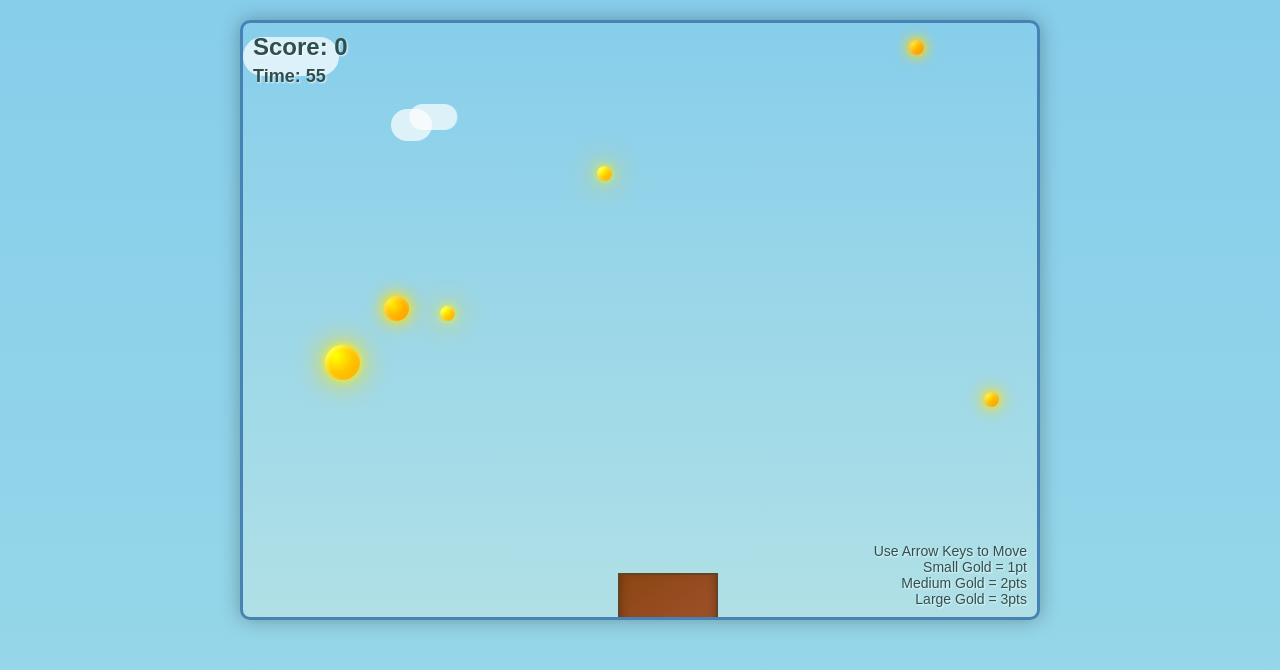
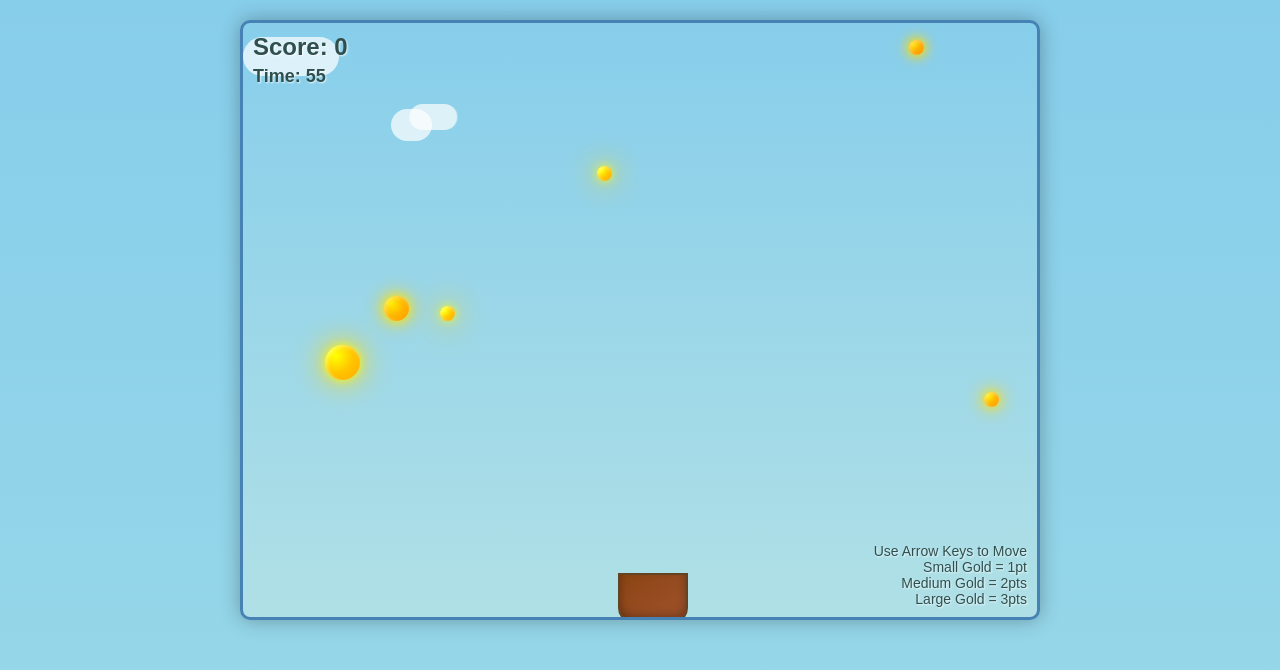
Before and after one commit to JKurth08/My-First-Website, a plain HTML site: page AI/SAT3812_AI_coding.html in a window 1280 px wide. Drawn offline with Linux system fonts and the light colour scheme.

Commit message:
Update SAT3812_AI_coding.html

```diff
--- a/AI/SAT3812_AI_coding.html
+++ b/AI/SAT3812_AI_coding.html
@@ -41,8 +41,8 @@
             position: absolute;
             bottom: 20px;
             left: 375px;
-            width: 100px;
-            height: 60px;
+            width: 70px;
+            height: 50px;
             background: linear-gradient(145deg, #8B4513, #A0522D);
             border: 2px solid #654321;
             border-radius: 0 0 15px 15px;
@@ -269,13 +269,13 @@
                 if (this.keys['ArrowLeft'] && this.basketPos.x > 0) {
                     this.basketPos.x -= this.basketSpeed;
                 }
-                if (this.keys['ArrowRight'] && this.basketPos.x < this.gameWidth - 100) {
+                if (this.keys['ArrowRight'] && this.basketPos.x < this.gameWidth - 70) {
                     this.basketPos.x += this.basketSpeed;
                 }
                 if (this.keys['ArrowUp'] && this.basketPos.y > 0) {
                     this.basketPos.y -= this.basketSpeed;
                 }
-                if (this.keys['ArrowDown'] && this.basketPos.y < this.gameHeight - 60) {
+                if (this.keys['ArrowDown'] && this.basketPos.y < this.gameHeight - 50) {
                     this.basketPos.y += this.basketSpeed;
                 }
 
@@ -312,8 +312,8 @@
                 const basketRect = {
                     x: this.basketPos.x,
                     y: this.basketPos.y,
-                    width: 50,
-                    height: 30
+                    width: 70,
+                    height: 60
                 };
 
                 return goldRect.x < basketRect.x + basketRect.width &&
```
